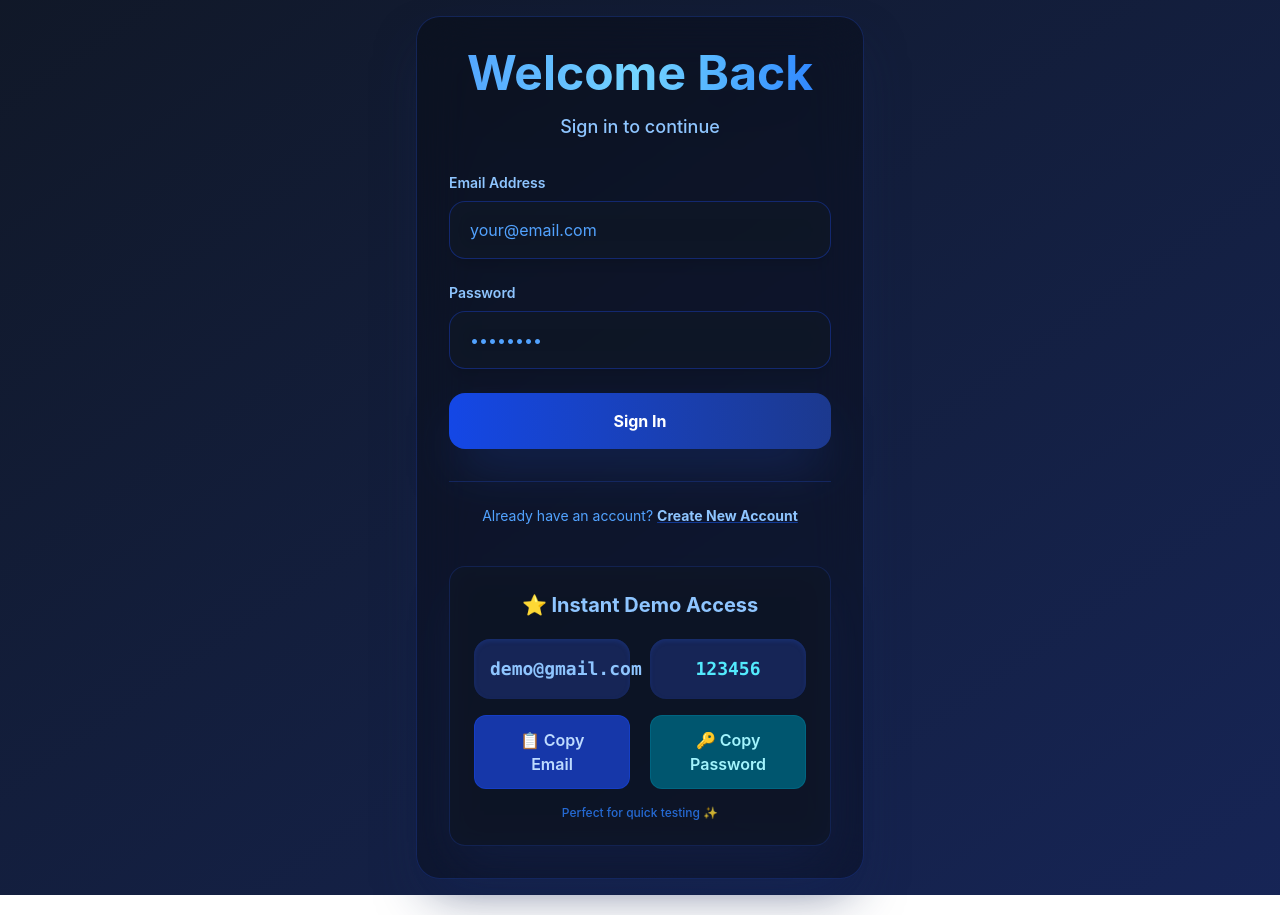
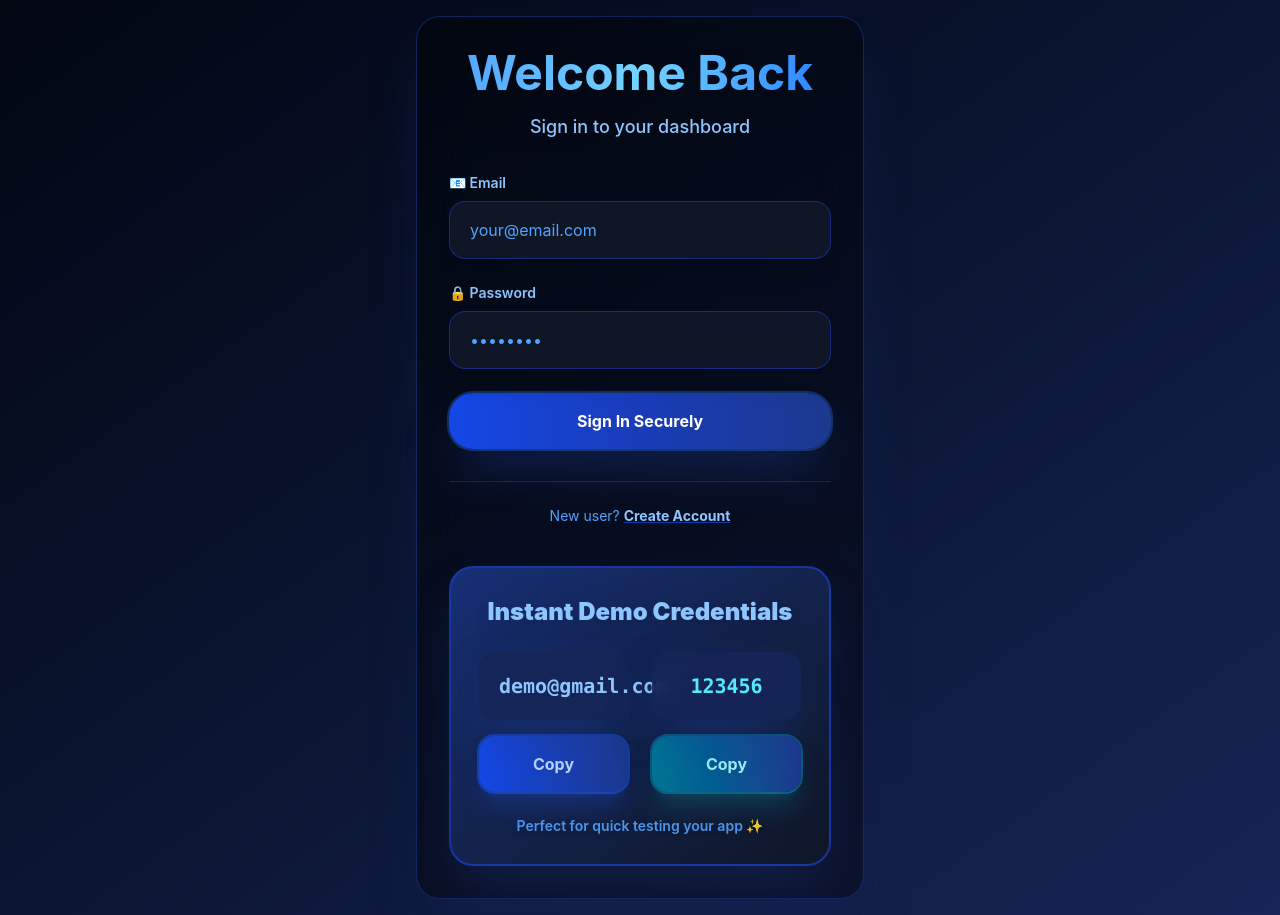
Before and after one commit to Kaushikp092/Daily-Expenses-Tracker, a React (Vite) app in the folder Frontend/Daily-Expenses-Tracker/: page / in a window 1280 px wide. Built offline with nearby package versions, Linux system fonts and the light colour scheme; no server answers.

Commit message:
small changes in ui

```diff
--- a/Frontend/Daily-Expenses-Tracker/src/pages/Login.jsx
+++ b/Frontend/Daily-Expenses-Tracker/src/pages/Login.jsx
@@ -29,23 +29,23 @@ const Login = () => {
 	};
 
 	return (
-		<div className="min-h-screen bg-gradient-to-br from-gray-900 to-blue-950 flex items-center justify-center p-4">
+		<div className="min-h-screen bg-linear-to-br from-gray-950 to-blue-950 flex items-center justify-center p-4">
 			<div className="w-full max-w-md">
-				<div className="backdrop-blur-xl bg-black/30 border border-blue-900/50 rounded-3xl p-8 shadow-2xl shadow-blue-950/50">
+				<div className="backdrop-blur-xl bg-black/40 border border-blue-900/60 rounded-3xl p-8 shadow-2xl shadow-blue-950/60">
 					<div className="text-center mb-8">
-						<h1 className="text-4xl md:text-5xl font-bold bg-gradient-to-r from-blue-400 via-sky-300 to-blue-500 bg-clip-text text-transparent mb-4 drop-shadow-2xl">
+						<h1 className="text-4xl md:text-5xl font-bold bg-linear-to-r from-blue-400 via-sky-300 to-blue-500 bg-clip-text text-transparent mb-4 drop-shadow-2xl">
 							Welcome Back
 						</h1>
-						<p className="text-blue-300 text-lg font-medium drop-shadow-md">Sign in to continue</p>
+						<p className="text-blue-300 text-lg font-medium drop-shadow-md">Sign in to your dashboard</p>
 					</div>
 
 					{message && (
-						<div className="mb-6 p-4 bg-blue-900/50 border border-blue-600/60 rounded-2xl backdrop-blur-sm text-blue-200 text-center font-semibold shadow-xl shadow-blue-900/30 animate-pulse">
+						<div className="mb-6 p-4 bg-blue-900/60 border border-blue-600/70 rounded-2xl backdrop-blur-sm text-blue-200 text-center font-semibold shadow-xl shadow-blue-900/40 animate-bounce">
 							{message}
 						</div>
 					)}
 					{error && (
-						<div className="mb-6 p-4 bg-red-900/50 border border-red-600/60 rounded-2xl backdrop-blur-sm text-red-200 text-center font-semibold shadow-xl shadow-red-900/30 animate-pulse">
+						<div className="mb-6 p-4 bg-red-900/60 border border-red-600/70 rounded-2xl backdrop-blur-sm text-red-200 text-center font-semibold shadow-xl shadow-red-900/40 animate-pulse">
 							{error}
 						</div>
 					)}
@@ -53,13 +53,13 @@ const Login = () => {
 					<form onSubmit={handleSubmit} className="space-y-6">
 						<div>
 							<label className="block text-sm font-semibold text-blue-300 mb-2">
-								Email Address
+								📧 Email
 							</label>
 							<input
 								type="email"
 								value={form.email}
 								placeholder="your@email.com"
-								className="w-full px-5 py-4 bg-gray-900/80 border border-blue-800/50 rounded-2xl backdrop-blur-md text-blue-200 placeholder-blue-400 focus:outline-none focus:ring-2 focus:ring-blue-500/70 focus:border-blue-600/80 transition-all duration-300 shadow-lg hover:shadow-xl hover:shadow-blue-900/30"
+								className="w-full px-5 py-4 bg-gray-900/90 border border-blue-800/60 rounded-2xl backdrop-blur-lg text-blue-200 placeholder-blue-400 focus:outline-none focus:ring-4 focus:ring-blue-500/50 focus:border-blue-600/80 transition-all duration-400 shadow-xl hover:shadow-2xl hover:shadow-blue-900/40"
 								onChange={(e) => setForm({ ...form, email: e.target.value })}
 								required
 							/>
@@ -67,13 +67,13 @@ const Login = () => {
 
 						<div>
 							<label className="block text-sm font-semibold text-blue-300 mb-2">
-								Password
+								🔒 Password
 							</label>
 							<input
 								type="password"
 								value={form.password}
 								placeholder="••••••••"
-								className="w-full px-5 py-4 bg-gray-900/80 border border-blue-800/50 rounded-2xl backdrop-blur-md text-blue-200 placeholder-blue-400 focus:outline-none focus:ring-2 focus:ring-blue-500/70 focus:border-blue-600/80 transition-all duration-300 shadow-lg hover:shadow-xl hover:shadow-blue-900/30"
+								className="w-full px-5 py-4 bg-gray-900/90 border border-blue-800/60 rounded-2xl backdrop-blur-lg text-blue-200 placeholder-blue-400 focus:outline-none focus:ring-4 focus:ring-blue-500/50 focus:border-blue-600/80 transition-all duration-400 shadow-xl hover:shadow-2xl hover:shadow-blue-900/40"
 								onChange={(e) => setForm({ ...form, password: e.target.value })}
 								required
 							/>
@@ -82,73 +82,73 @@ const Login = () => {
 						<button
 							type="submit"
 							disabled={loading}
-							className="w-full py-4 bg-gradient-to-r from-blue-700 to-blue-900 hover:from-blue-800 hover:to-blue-950 text-white font-bold rounded-2xl shadow-2xl shadow-blue-900/50 hover:shadow-3xl hover:shadow-blue-900/70 transform hover:-translate-y-1 active:scale-[0.98] transition-all duration-300 disabled:opacity-40 disabled:cursor-not-allowed"
+							className="w-full py-4 bg-linear-to-r from-blue-700 via-blue-800 to-blue-900 hover:from-blue-800 hover:via-blue-900 hover:to-blue-950 text-white font-bold rounded-3xl shadow-2xl shadow-blue-900/60 hover:shadow-3xl hover:shadow-blue-900/80 transform hover:-translate-y-2 active:scale-[0.97] transition-all duration-400 ring-2 ring-blue-500/30 disabled:opacity-30 disabled:cursor-not-allowed"
 						>
 							{loading ? (
 								<span className="flex items-center justify-center">
-									<svg className="animate-spin -ml-1 mr-3 h-5 w-5 text-blue-300" fill="none" viewBox="0 0 24 24">
+									<svg className="animate-spin -ml-1 mr-4 h-6 w-6 text-blue-300" fill="none" viewBox="0 0 24 24">
 										<circle className="opacity-25" cx="12" cy="12" r="10" stroke="currentColor" strokeWidth="4"></circle>
 										<path className="opacity-75" fill="currentColor" d="M4 12a8 8 0 018-8V0C5.373 0 0 5.373 0 12h4zm2 5.291A7.962 7.962 0 014 12H0c0 3.042 1.135 5.824 3 7.938l3-2.647z"></path>
 									</svg>
-									Signing In
+									Signing In...
 								</span>
 							) : (
-								"Sign In"
+								"Sign In Securely"
 							)}
 						</button>
 					</form>
 
-					<div className="mt-8 pt-6 border-t border-blue-900/50">
-						<p className="text-center text-sm text-blue-400">
-							Already have an account?{" "}
+					<div className="mt-8 pt-6 border-t border-blue-900/60">
+						<p className="text-center text-sm text-blue-400 mb-2">
+							New user?{" "}
 							<span
-								className="text-blue-300 font-bold hover:text-blue-200 cursor-pointer transition-all underline decoration-blue-600/50 hover:decoration-blue-500"
+								className="text-blue-300 font-bold hover:text-blue-200 cursor-pointer transition-all underline decoration-blue-600/60 hover:decoration-blue-500 hover:decoration-2"
 								onClick={() => navigate("/register")}
 							>
-								Create New Account
+								Create Account
 							</span>
 						</p>
 					</div>
 
-					{/* Demo Section */}
-					<div className="mt-10 p-6 bg-gray-900/60 border border-blue-900/40 rounded-2xl backdrop-blur-lg shadow-2xl shadow-blue-950/40">
-						<h3 className="text-xl font-bold text-blue-300 mb-5 text-center">
-							⭐ Instant Demo Access
+					{/* Enhanced Demo Section - Copy Only */}
+					<div className="mt-10 p-7 bg-linear-to-br from-blue-900/80 to-gray-900/80 border-2 border-blue-800/80 rounded-3xl backdrop-blur-xl shadow-2xl shadow-blue-950/80">
+						<h3 className="text-2xl font-black text-blue-300 mb-6 text-center drop-shadow-xl">
+							 Instant Demo Credentials
 						</h3>
-						<div className="grid md:grid-cols-2 gap-5">
+						<div className="grid grid-cols-1 lg:grid-cols-2 gap-6">
 							<div className="group">
-								<div className="font-mono bg-blue-950 p-4 rounded-2xl mb-4 text-center text-blue-300 font-semibold text-lg shadow-inner shadow-blue-900/50">
+								<div className="font-mono bg-blue-950/90 p-5 rounded-2xl mb-4 text-center text-xl text-blue-300 font-bold shadow-2xl shadow-blue-900/60 backdrop-blur-sm">
 									demo@gmail.com
 								</div>
 								<button
-									className="w-full py-3 px-6 bg-blue-800/90 hover:bg-blue-900 text-blue-200 font-semibold rounded-xl transition-all duration-300 group-hover:shadow-2xl group-hover:shadow-blue-900/50 group-hover:scale-[1.02] border border-blue-700/50"
+									className="w-full py-4 px-8 bg-linear-to-r from-blue-700 to-blue-900 hover:from-blue-800 hover:to-blue-950 text-blue-200 font-bold rounded-2xl transition-all duration-400 shadow-xl shadow-blue-900/60 hover:shadow-2xl hover:shadow-blue-900/80 hover:-translate-y-1 hover:scale-[1.02] active:scale-[0.98] ring-2 ring-blue-600/50"
 									onClick={() => {
 										navigator.clipboard.writeText("demo@gmail.com");
-										setMessage("📧 Demo email copied!");
-										setTimeout(() => setMessage(""), 2000);
+										setMessage("📧 Demo email copied to clipboard! Paste above 👆");
+										setTimeout(() => setMessage(""), 3000);
 									}}
 								>
-									📋 Copy Email
+									 Copy
 								</button>
 							</div>
 							<div className="group">
-								<div className="font-mono bg-blue-950 p-4 rounded-2xl mb-4 text-center text-cyan-300 font-semibold text-lg shadow-inner shadow-blue-900/50">
+								<div className="font-mono bg-blue-950/90 p-5 rounded-2xl mb-4 text-center text-xl text-cyan-300 font-bold shadow-2xl shadow-blue-900/60 backdrop-blur-sm">
 									123456
 								</div>
 								<button
-									className="w-full py-3 px-6 bg-cyan-800/90 hover:bg-cyan-900 text-cyan-200 font-semibold rounded-xl transition-all duration-300 group-hover:shadow-2xl group-hover:shadow-cyan-900/50 group-hover:scale-[1.02] border border-cyan-700/50"
+									className="w-full py-4 px-8 bg-linear-to-r from-cyan-700 to-blue-900 hover:from-cyan-800 hover:to-blue-950 text-cyan-200 font-bold rounded-2xl transition-all duration-400 shadow-xl shadow-cyan-900/60 hover:shadow-2xl hover:shadow-cyan-900/80 hover:-translate-y-1 hover:scale-[1.02] active:scale-[0.98] ring-2 ring-cyan-600/50"
 									onClick={() => {
 										navigator.clipboard.writeText("123456");
-										setMessage("🔑 Demo password copied!");
-										setTimeout(() => setMessage(""), 2000);
+										setMessage("🔑 Demo password copied! Paste above 👆");
+										setTimeout(() => setMessage(""), 3000);
 									}}
 								>
-									🔑 Copy Password
+									 Copy
 								</button>
 							</div>
 						</div>
-						<p className="text-xs text-blue-500 mt-4 text-center font-medium opacity-80">
-							Perfect for quick testing ✨
+						<p className="text-sm text-blue-400 mt-6 text-center font-semibold opacity-90 drop-shadow-md">
+							Perfect for quick testing your app ✨
 						</p>
 					</div>
 				</div>
--- a/Frontend/Daily-Expenses-Tracker/src/pages/Register.jsx
+++ b/Frontend/Daily-Expenses-Tracker/src/pages/Register.jsx
@@ -31,11 +31,11 @@ const Register = () => {
 	};
 
 	return (
-		<div className="min-h-screen bg-gradient-to-br from-gray-900 to-blue-950 flex items-center justify-center p-4">
+		<div className="min-h-screen bg-linear-to-br from-gray-900 to-blue-950 flex items-center justify-center p-4">
 			<div className="w-full max-w-md">
 				<div className="backdrop-blur-xl bg-black/30 border border-blue-900/50 rounded-3xl p-8 shadow-2xl shadow-blue-950/50">
 					<div className="text-center mb-8">
-						<h1 className="text-4xl md:text-5xl font-bold bg-gradient-to-r from-cyan-400 via-blue-400 to-indigo-400 bg-clip-text text-transparent mb-4 drop-shadow-2xl">
+						<h1 className="text-4xl md:text-5xl font-bold bg-linear-to-r from-cyan-400 via-blue-400 to-indigo-400 bg-clip-text text-transparent mb-4 drop-shadow-2xl">
 							Join Us
 						</h1>
 						<p className="text-blue-300 text-lg font-medium drop-shadow-md">Create your free account</p>
@@ -98,7 +98,7 @@ const Register = () => {
 						<button
 							type="submit"
 							disabled={loading}
-							className="w-full py-4 bg-gradient-to-r from-blue-700 to-blue-900 hover:from-blue-800 hover:to-blue-950 text-white font-bold rounded-2xl shadow-2xl shadow-blue-900/50 hover:shadow-3xl hover:shadow-blue-900/70 transform hover:-translate-y-1 active:scale-[0.98] transition-all duration-300 disabled:opacity-40 disabled:cursor-not-allowed"
+							className="w-full py-4 bg-linear-to-r from-blue-700 to-blue-900 hover:from-blue-800 hover:to-blue-950 text-white font-bold rounded-2xl shadow-2xl shadow-blue-900/50 hover:shadow-3xl hover:shadow-blue-900/70 transform hover:-translate-y-1 active:scale-[0.98] transition-all duration-300 disabled:opacity-40 disabled:cursor-not-allowed"
 						>
 							{loading ? (
 								<span className="flex items-center justify-center">
```
